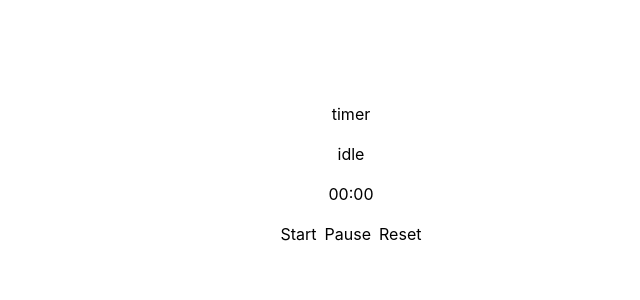
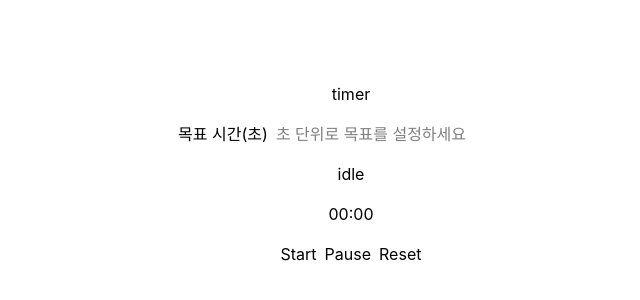
Before and after one commit to rsmaple/plang-timer, a React app: page / in a window 1280 px wide. Shown: the part 226-526 px from the top of the page, without its empty margins (289-929 px from the left). Built offline with nearby package versions, Linux system fonts and the light colour scheme; the HTML template or start-up script is replaced by a standard one.

Commit message:
feat: 타이머 목표시간 설정 및 도달 알림 표시

```diff
--- a/src/App.tsx
+++ b/src/App.tsx
@@ -1,13 +1,29 @@
+import { useState } from 'react';
 import './App.css';
 import { useTimer } from './hooks/useTimer';
 import { formatTime } from './time';
 
 const App = () => {
-  const { status, elapsed, start, pause, reset } = useTimer();
+  const [goalInput, setGoalInput] = useState('');
+  const goalSeconds = goalInput !== '' ? Number(goalInput) : null;
+
+  const { status, elapsed, start, pause, reset } = useTimer(goalSeconds);
 
   return (
     <div className="flex items-center justify-center h-screen flex-col gap-4">
       <h1>timer</h1>
+
+      <div className="flex items-center gap-2">
+        <label htmlFor="goal-input">목표 시간(초)</label>
+        <input
+          id="goal-input"
+          type="number"
+          min="1"
+          placeholder="초 단위로 목표를 설정하세요"
+          value={goalInput}
+          onChange={(e) => setGoalInput(e.target.value)}
+        />
+      </div>
 
       <span>{status}</span>
       <div>{formatTime(elapsed)}</div>
--- a/src/hooks/useTimer.ts
+++ b/src/hooks/useTimer.ts
@@ -13,9 +13,10 @@ interface TimerRef {
   status: TimerStatus;
   accumulated: number;
   startTime: number;
+  goalNotified: boolean;
 }
 
-export function useTimer() {
+export function useTimer(goalSeconds: number | null = null) {
   const [state, setState] = useState<TimerState>({
     status: 'idle',
     elapsed: 0,
@@ -25,11 +26,26 @@ export function useTimer() {
     status: 'idle',
     accumulated: 0,
     startTime: 0,
+    goalNotified: false,
   });
 
   useInterval(
     () => {
       const elapsed = ref.current.accumulated + (now() - ref.current.startTime);
+
+      if (
+        goalSeconds !== null &&
+        !ref.current.goalNotified &&
+        elapsed >= goalSeconds * 1000
+      ) {
+        ref.current.goalNotified = true;
+        ref.current.accumulated = goalSeconds * 1000;
+        ref.current.status = 'paused';
+        setState({ status: 'paused', elapsed: goalSeconds * 1000 });
+        alert(`>>>${goalSeconds}<<<`);
+        return;
+      }
+
       setState({ status: 'running', elapsed });
     },
     state.status === 'running' ? TICK_INTERVAL_MS : false,
@@ -55,6 +71,7 @@ export function useTimer() {
     ref.current.accumulated = 0;
     ref.current.startTime = 0;
     ref.current.status = 'idle';
+    ref.current.goalNotified = false;
     setState({ status: 'idle', elapsed: 0 });
   }, []);
 
```
